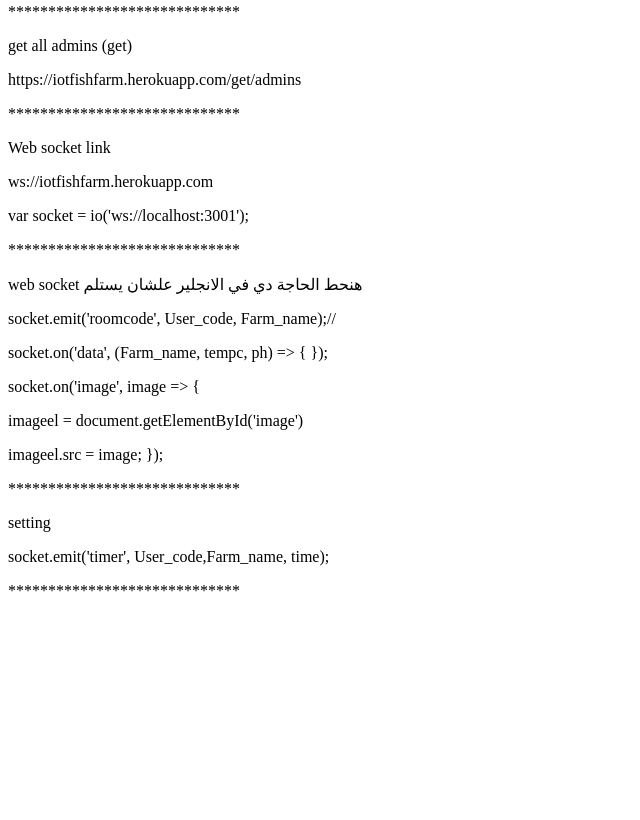
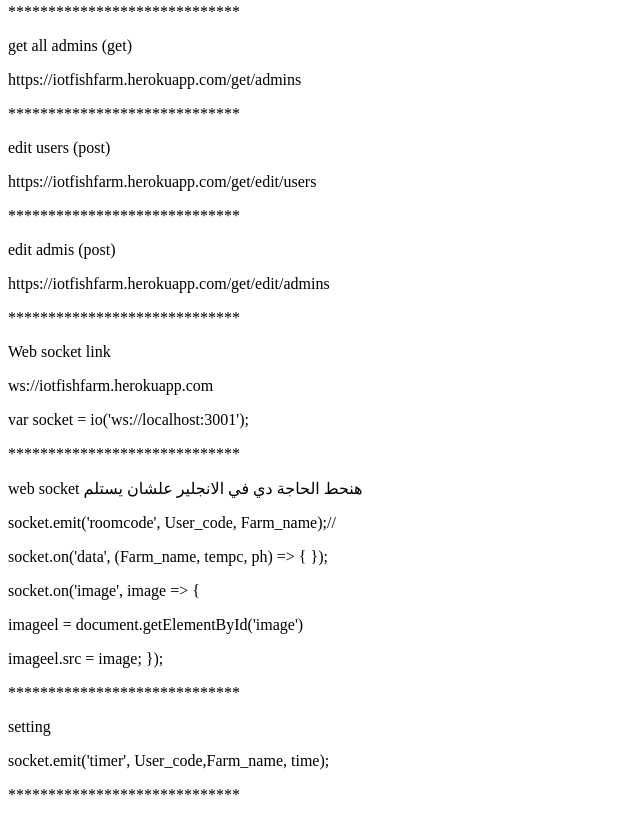
Before and after one commit to Ibrahimgamal99/IoT_FishFarm, a website: page api.html in a window 1280 px wide. Shown: the part 1255-2075 px from the top of the page, without its empty margins (0-640 px from the left). Before the commit the page ends 1871 px from the top, so only its background shows below. Drawn offline with Linux system fonts and the light colour scheme.

Commit message:
add opt edit

```diff
--- a/api.html
+++ b/api.html
@@ -81,6 +81,12 @@
         <p>get all admins (get)</p>
         <p>https://iotfishfarm.herokuapp.com/get/admins</p>
         <p>*****************************</p>
+        <p>edit users (post)</p>
+        <p>https://iotfishfarm.herokuapp.com/get/edit/users</p>
+        <p>*****************************</p>
+        <p>edit admis (post)</p>
+        <p>https://iotfishfarm.herokuapp.com/get/edit/admins</p>
+        <p>*****************************</p>
         <p>Web socket link</p>
         <p>ws://iotfishfarm.herokuapp.com</p>
         var socket = io('ws://localhost:3001');
```
